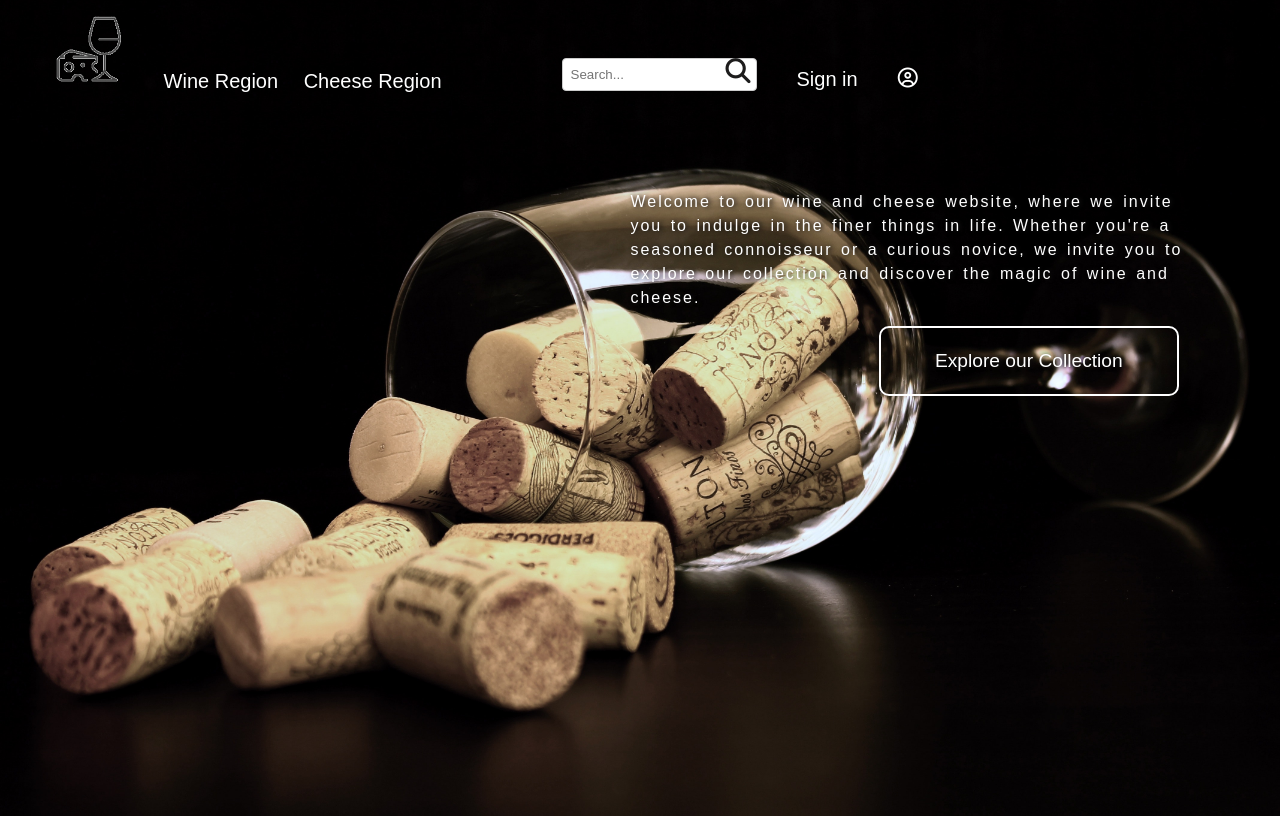
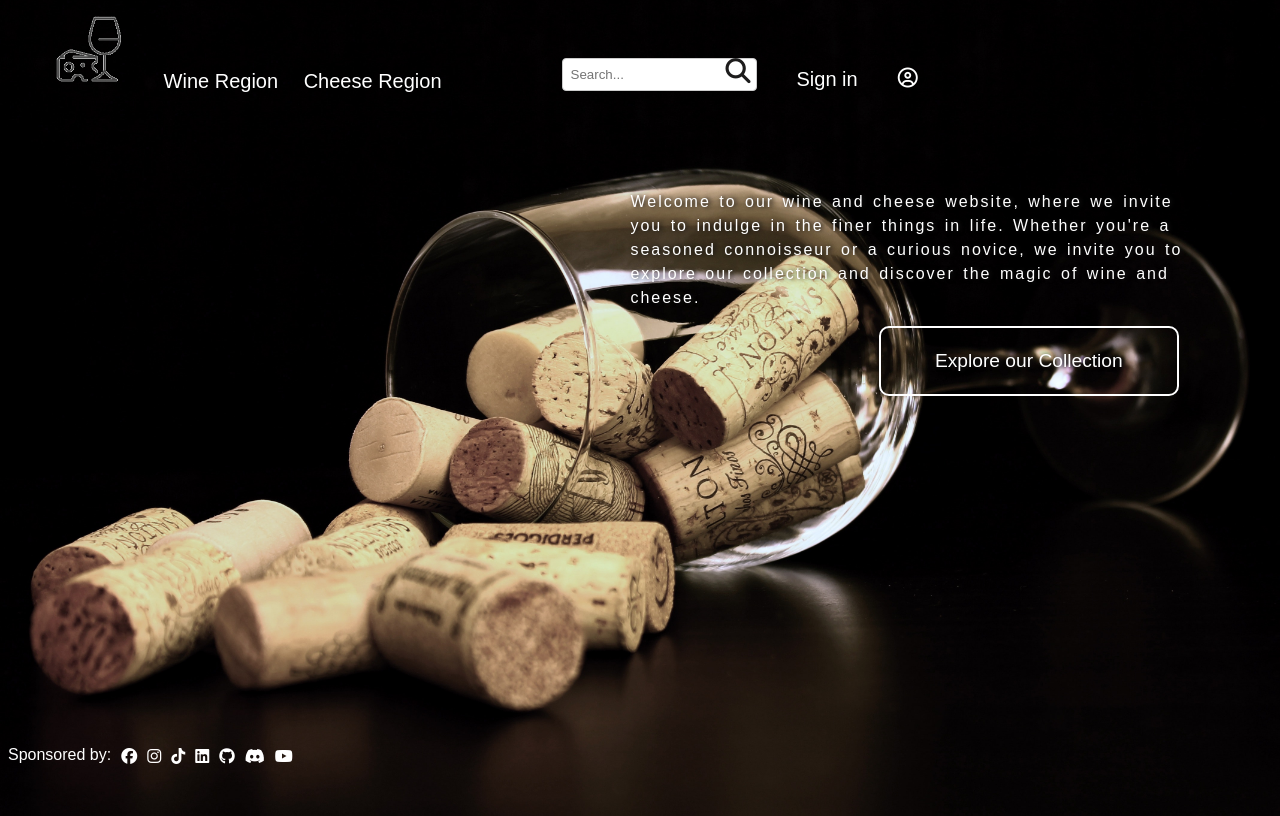
Before and after one commit to ferlui32/firstProject, a website: page index.html in a window 1280 px wide. Drawn offline with Linux system fonts and the light colour scheme.

Commit message:
added footer

```diff
--- a/index.html
+++ b/index.html
@@ -81,5 +81,16 @@
 
     </section>
 
+    <footer>
+      <p>Sponsored by: </p>
+      <i class="fa-brands fa-facebook"></i>
+      <i class="fa-brands fa-instagram"></i>
+      <i class="fa-brands fa-tiktok"></i>
+      <i class="fa-brands fa-linkedin"></i>
+      <i class="fa-brands fa-github"></i>
+      <i class="fa-brands fa-discord"></i>
+      <i class="fa-brands fa-youtube"></i>
+    </footer>
+
 </body>
 </html>
--- a/style.css
+++ b/style.css
@@ -197,3 +197,22 @@ button[type="submit"] {
   /* justify-content: center; */
   /* text-align: center; */
 }
+
+footer{
+  display: flex;
+  flex-direction: row;
+  align-items: flex-end;
+  margin-top: 350px;
+  gap: 10px;
+  color: var(--textColor);
+  font-family: var(--fontFamily);
+}
+
+footer>i{
+  text-align: center;
+}
+footer>p{
+  /* display: none; */
+  margin-block-start: 0;
+  margin-block-end: 0;
+}
```
